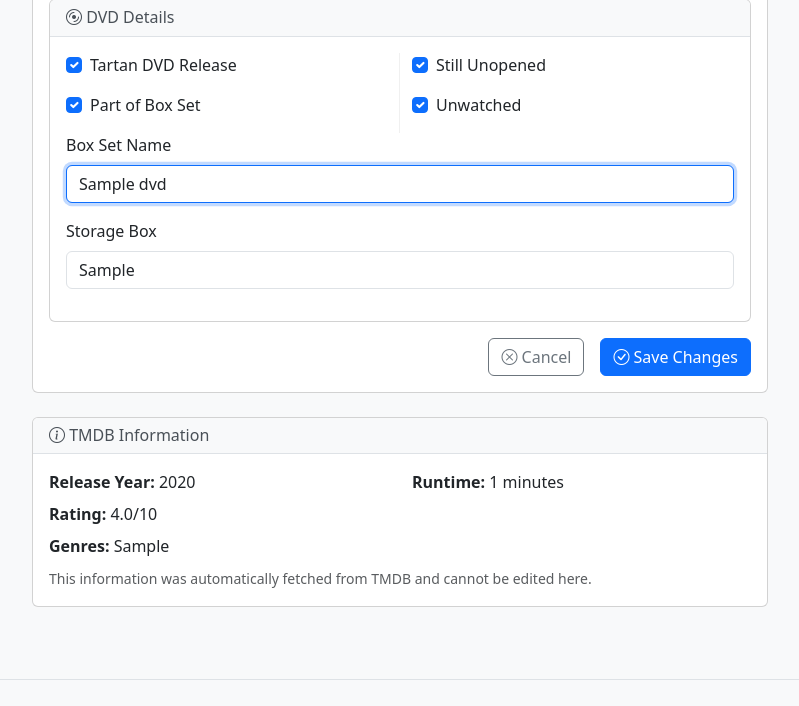
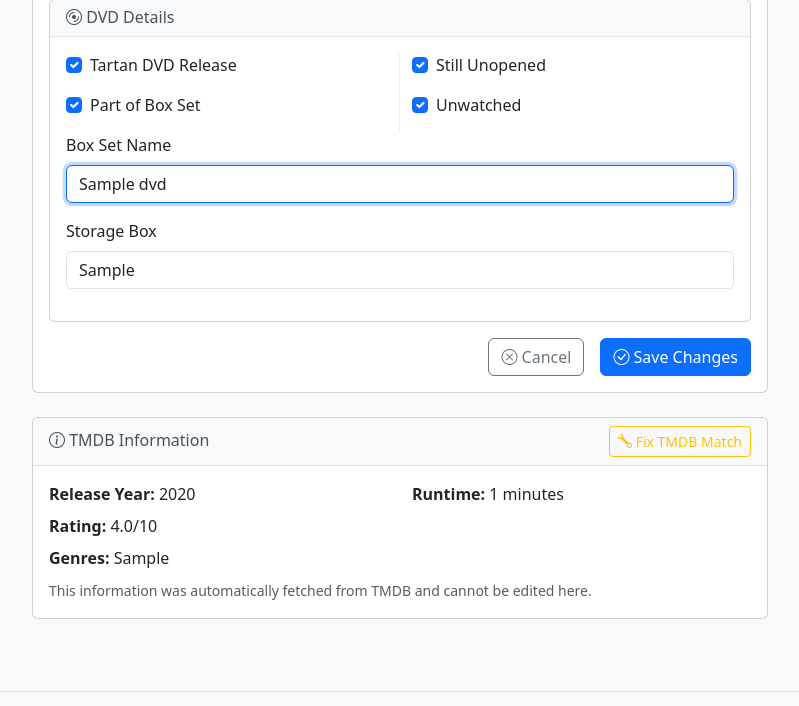
Before and after one commit to pastperfect/dvdcollection, a Django app: page /dvd/1/edit/ in a window 1280 px wide. Shown: the part 647-1353 px from the top of the page, without its empty margins (240-1039 px from the left). Run offline with Django 5.2, Linux system fonts and the light colour scheme; tables that the repository leaves empty hold one stand-in row (values such as "Sample post").

Commit message:
Added TMDB fix match button on edit page.

```diff
--- a/templates/tracker/dvd_edit.html
+++ b/templates/tracker/dvd_edit.html
@@ -159,8 +159,11 @@
         <!-- Current TMDB Info (if available) -->
         {% if dvd.tmdb_id %}
             <div class="card mt-4">
-                <div class="card-header">
+                <div class="card-header d-flex justify-content-between align-items-center">
                     <h6 class="mb-0"><i class="bi bi-info-circle"></i> TMDB Information</h6>
+                    <a href="{% url 'tracker:fix_tmdb_match' dvd.pk %}" class="btn btn-outline-warning btn-sm">
+                        <i class="bi bi-wrench"></i> Fix TMDB Match
+                    </a>
                 </div>
                 <div class="card-body">
                     <div class="row">
```
